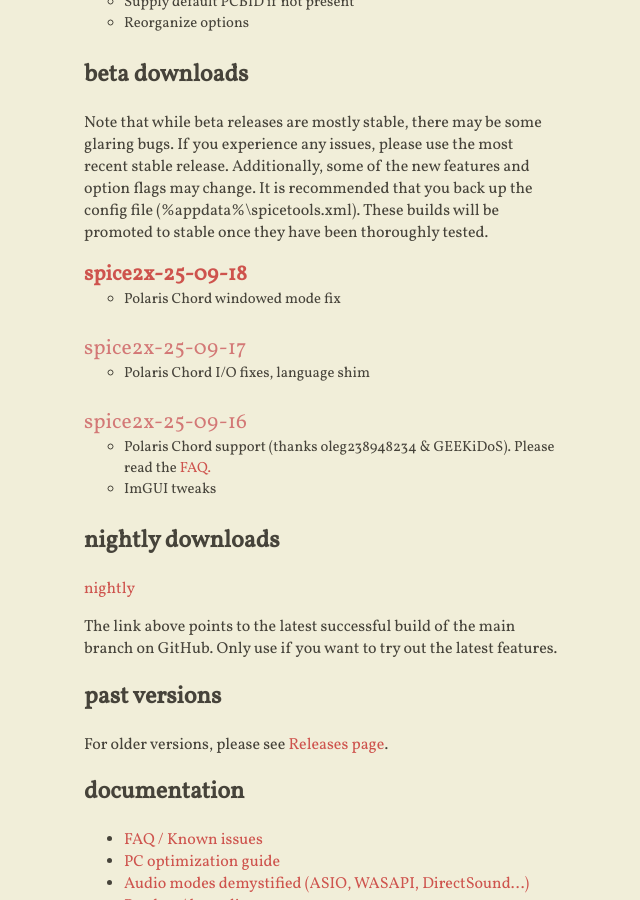
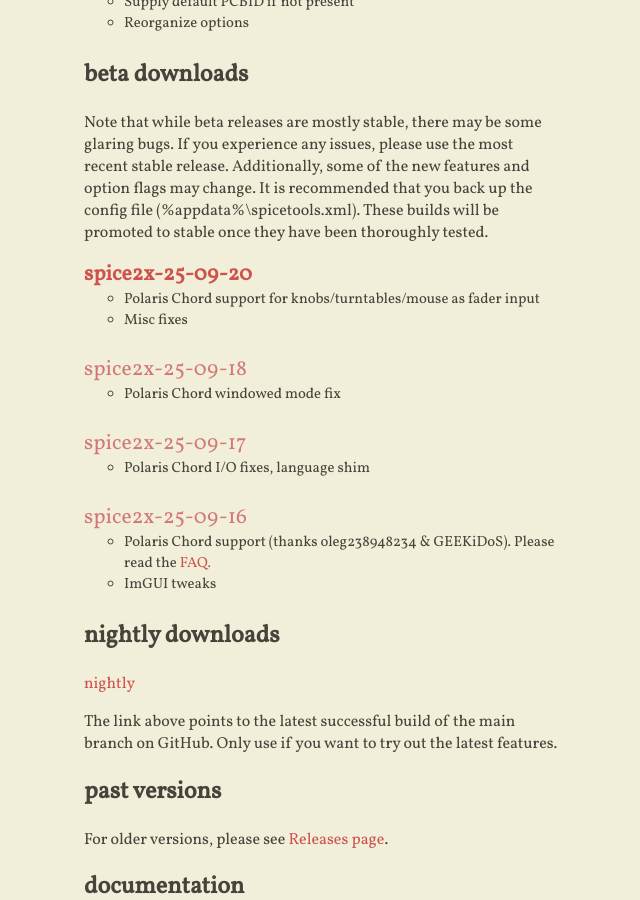
Before and after one commit to spice2x/spice2x.github.io, a Jekyll site: the page built from docs/index.html, in a window 1280 px wide and 900 px high, scrolled down 801 px. Shown: the whole window, without its empty margins (420-1060 px from the left). Built offline with Jekyll 4.4.1, drawn with Linux system fonts in a browser that asks for light colours; nearby versions of some CDN libraries.

Commit message:
25-09-20

```diff
--- a/docs/_includes/content.html
+++ b/docs/_includes/content.html
@@ -50,6 +50,15 @@
   stable once they have been thoroughly tested.
 </p>
 <ul class="downloads-beta highlight-latest">
+  <li>
+    <a class="download-link" href="https://github.com/spice2x/spice2x.github.io/releases/download/25-09-20/spice2x-25-09-20.zip">
+      spice2x-25-09-20
+    </a>
+    <ul>
+      <li>Polaris Chord support for knobs/turntables/mouse as fader input</li>
+      <li>Misc fixes</li>
+    </ul>
+  </li>
   <li>
     <a class="download-link" href="https://github.com/spice2x/spice2x.github.io/releases/download/25-09-18/spice2x-25-09-18.zip">
       spice2x-25-09-18
```
